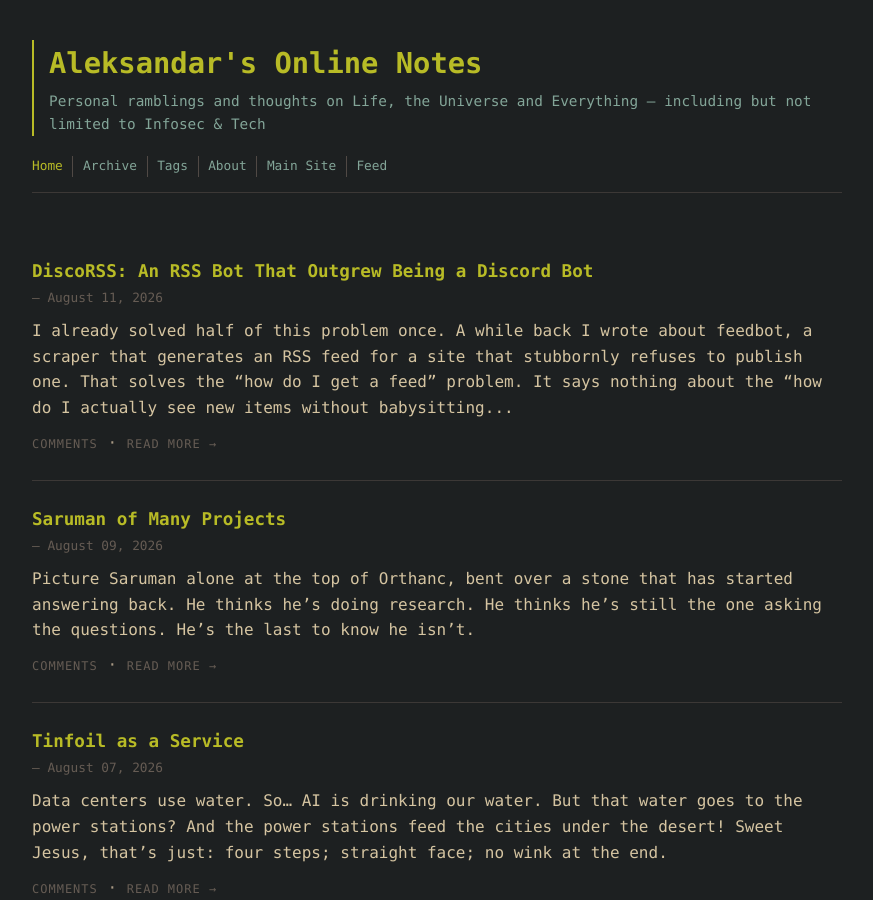
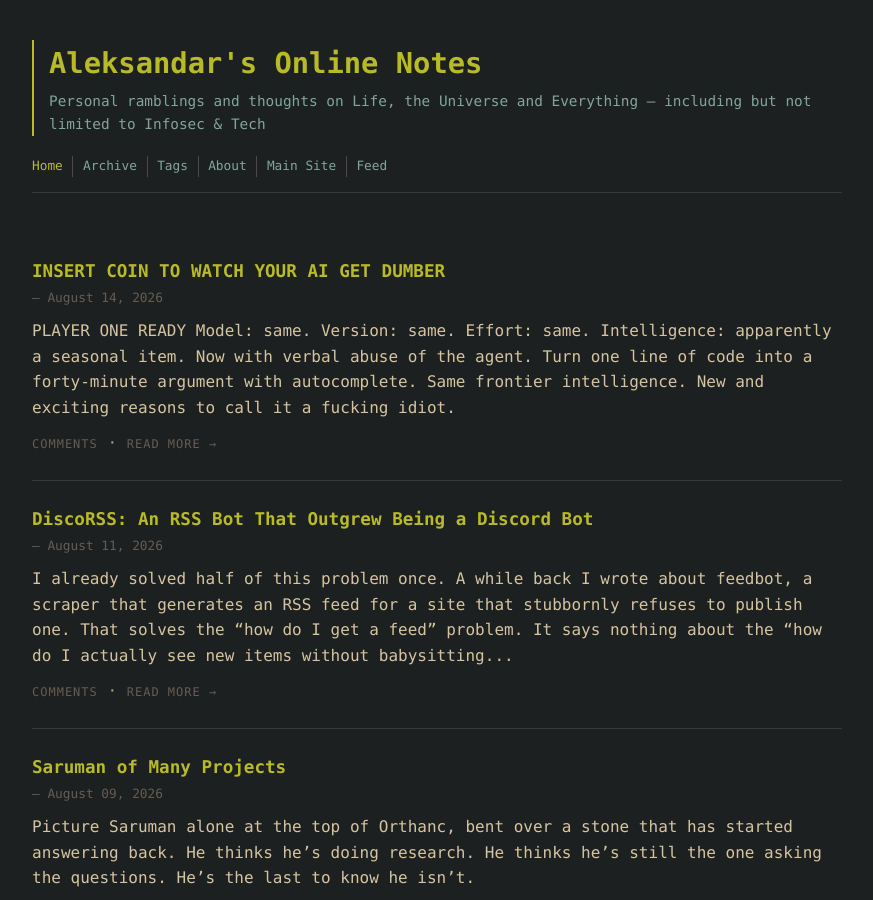
Before and after one commit to aleksandarristic/blog, a Jekyll site: the page built from index.md, in a window 1280 px wide and 900 px high. Shown: the whole window, without its empty margins (203-1076 px from the left). Built offline with Jekyll 4.4.1, drawn with Linux system fonts in a browser that asks for light colours; some of the changed text lies outside the part shown.

Commit message:
Publish AI agent quality post

```diff
--- a/_drafts/insert-coin-to-watch-your-ai-get-dumber.md
+++ b/_posts/2026-08-14-insert-coin-to-watch-your-ai-get-dumber.md
@@ -1,6 +1,7 @@
 ---
 layout: post
 title: "INSERT COIN TO WATCH YOUR AI GET DUMBER"
+date: 2026-08-14 13:13:12 +0200
 tags:
   - "rant"
   - "ai"
```
